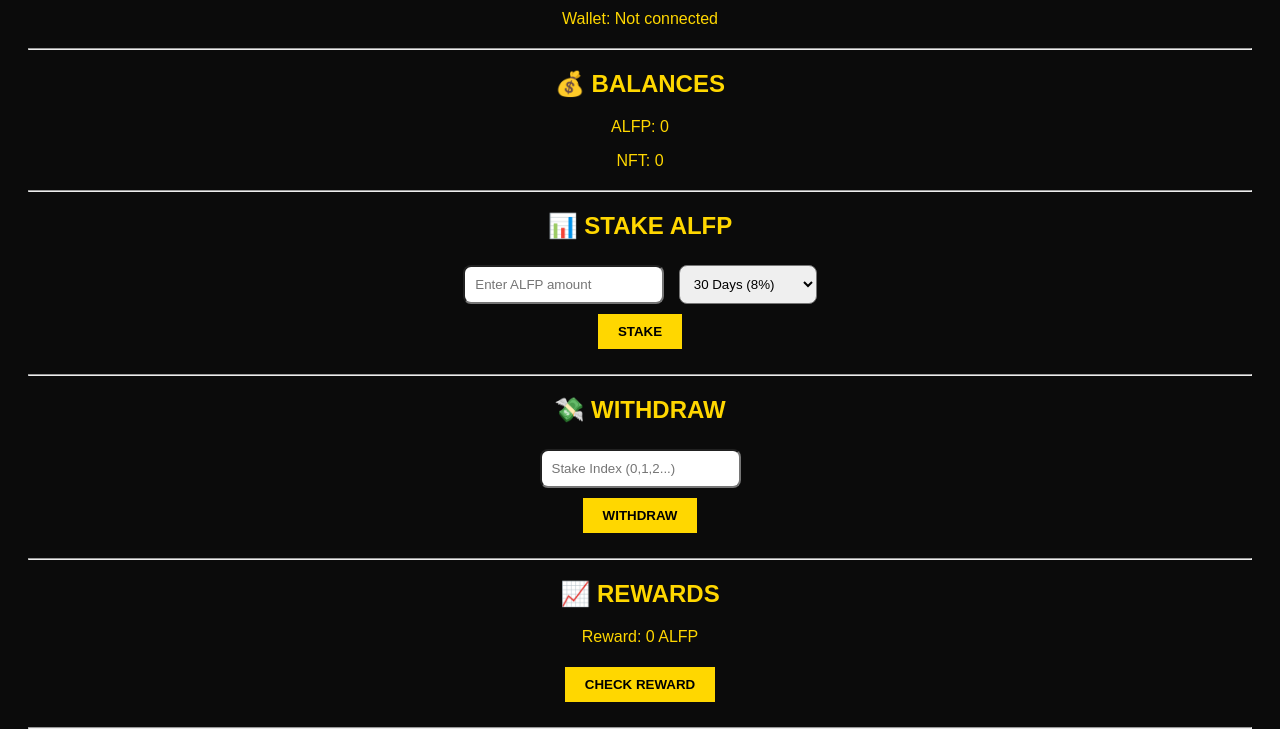
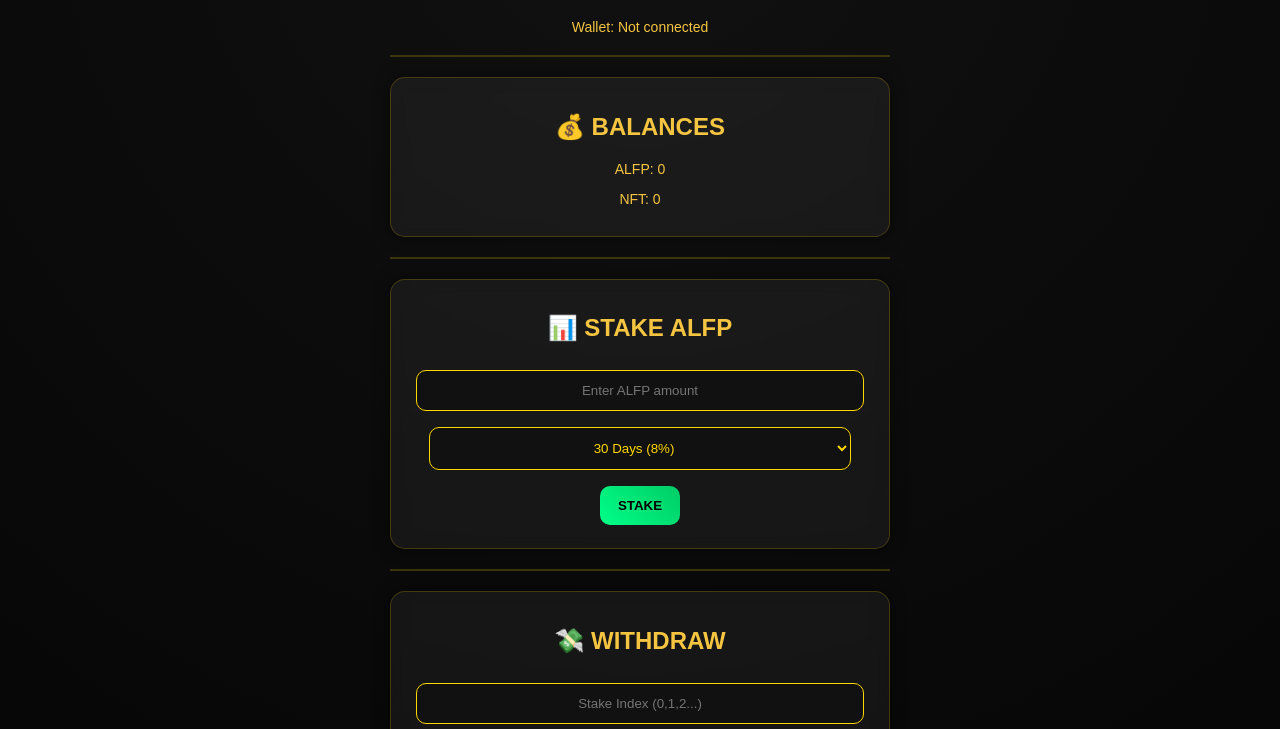
Before and after one commit to alfoncekomba38-eng/alfp-wallet, a plain HTML site: page index.html in a window 1280 px wide. Shown: the part 132-861 px from the top of the page. Drawn offline with nearby package versions, Linux system fonts and the light colour scheme.

Commit message:
Revamp CSS styles for improved design and layout

```diff
--- a/style.css
+++ b/style.css
@@ -1,25 +1,97 @@
 body {
-    font-family: Arial;
-    background: #0b0b0b;
-    color: gold;
+    margin: 0;
+    font-family: "Arial", sans-serif;
+    background: radial-gradient(circle at top, #111, #000);
+    color: #f5c542;
     text-align: center;
 }
 
-input, select {
-    padding: 10px;
-    margin: 5px;
-    border-radius: 8px;
+/* container */
+.container {
+    max-width: 500px;
+    margin: auto;
+    padding: 20px;
 }
 
+/* header */
+h1 {
+    font-size: 28px;
+    margin-bottom: 10px;
+    color: gold;
+    text-shadow: 0 0 10px rgba(255, 215, 0, 0.3);
+}
+
+/* cards */
+.card {
+    background: rgba(255, 255, 255, 0.05);
+    border: 1px solid rgba(255, 215, 0, 0.2);
+    border-radius: 15px;
+    padding: 15px;
+    margin: 15px 0;
+    box-shadow: 0 0 15px rgba(0,0,0,0.5);
+    backdrop-filter: blur(8px);
+}
+
+/* inputs */
+input, select {
+    width: 90%;
+    padding: 12px;
+    margin: 8px 0;
+    border-radius: 10px;
+    border: 1px solid gold;
+    background: #111;
+    color: gold;
+    outline: none;
+    text-align: center;
+}
+
+/* buttons */
 button {
-    padding: 10px 20px;
-    margin: 5px;
-    background: gold;
+    padding: 12px 18px;
+    margin: 8px;
+    background: linear-gradient(45deg, gold, orange);
     border: none;
+    border-radius: 10px;
     cursor: pointer;
     font-weight: bold;
+    color: #000;
+    transition: 0.3s;
 }
 
+button:hover {
+    transform: scale(1.05);
+    box-shadow: 0 0 10px gold;
+}
+
+/* connect button special */
+.connectBtn {
+    background: linear-gradient(45deg, #00ffd5, #00aaff);
+    color: #000;
+}
+
+/* stake / withdraw buttons */
+.stakeBtn {
+    background: linear-gradient(45deg, #00ff88, #00cc66);
+}
+
+.withdrawBtn {
+    background: linear-gradient(45deg, #ff4444, #ff8800);
+}
+
+/* text */
+p {
+    font-size: 14px;
+}
+
+/* hr */
 hr {
-    margin: 20px;
+    border: 1px solid rgba(255, 215, 0, 0.2);
+    margin: 20px 0;
 }
+
+/* footer */
+footer {
+    margin-top: 20px;
+    font-size: 12px;
+    opacity: 0.7;
+}
```
